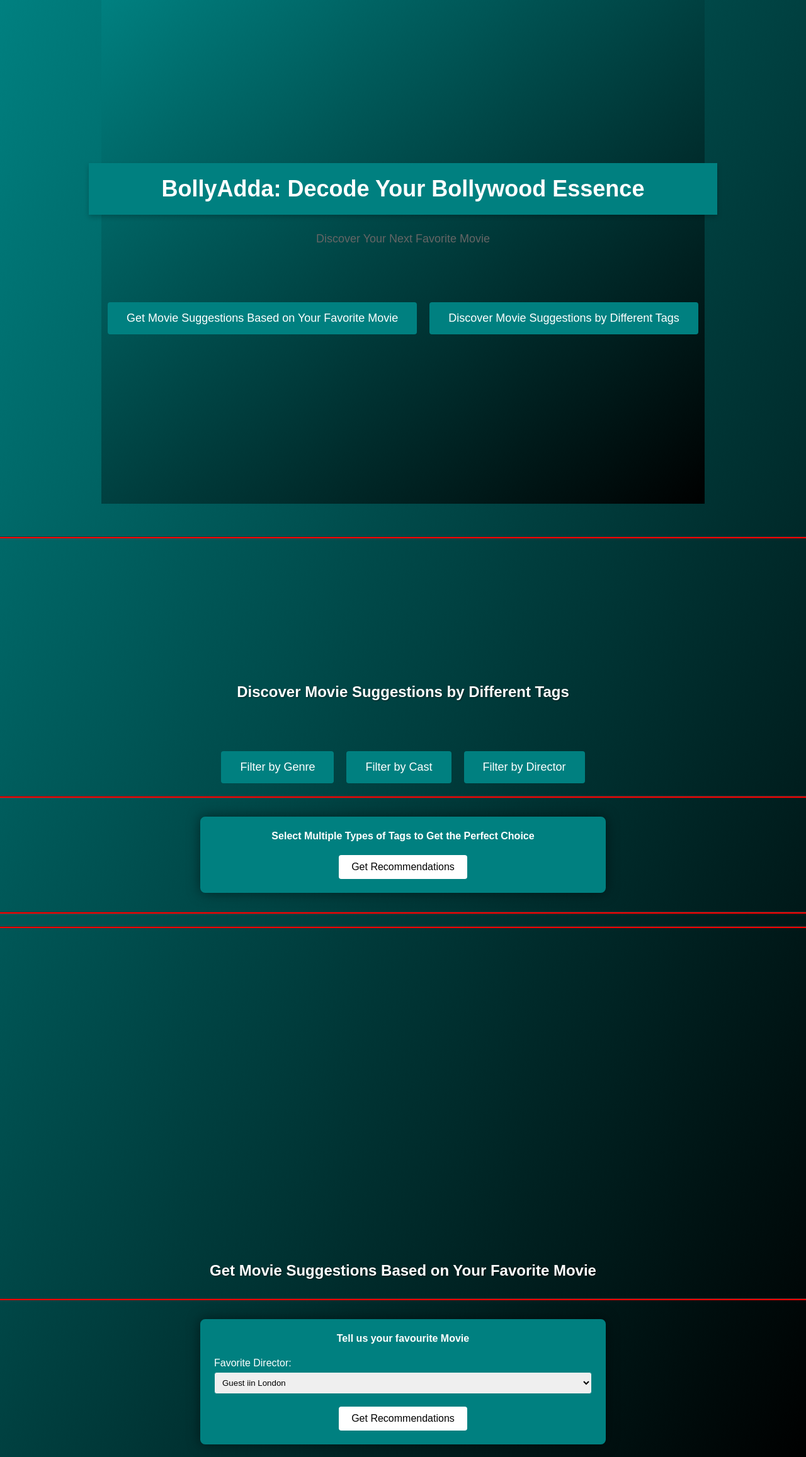
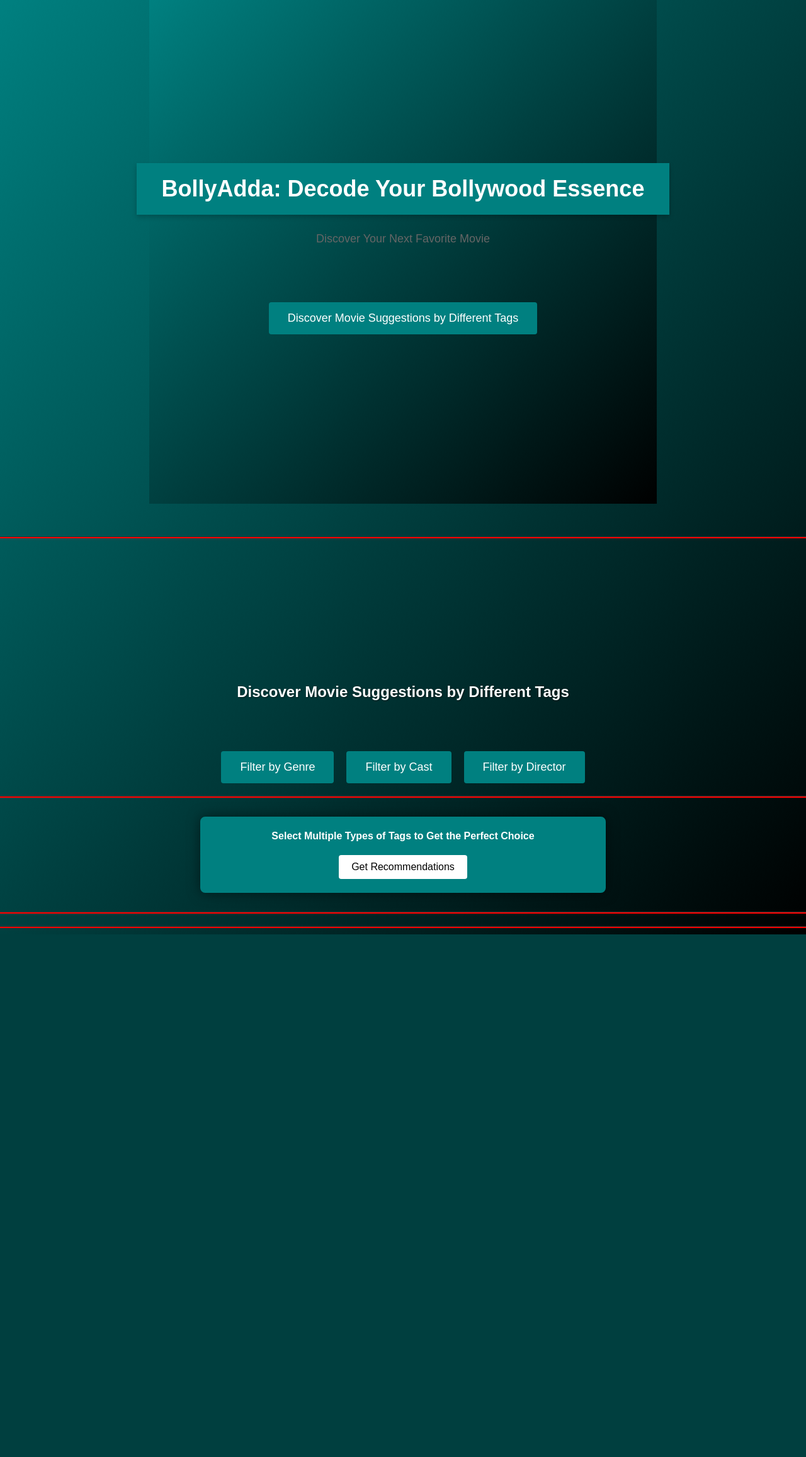
Before and after one commit to nikhildeshmukh454/BollyAdda-Movie-recommendation, a Flask app: page / in a window 1280 px wide. Shown: the whole page at 63% size. After the commit the page ends 1484 px from the top, so only its background shows below. Run offline with Flask 3, Linux system fonts and the light colour scheme.

Commit message:
Update index1.html

```diff
--- a/templates/index1.html
+++ b/templates/index1.html
@@ -20,7 +20,7 @@
     <h1>BollyAdda: Decode Your Bollywood Essence</h1>
     <p>Discover Your Next Favorite Movie</p>
     <div class="button-container">
-        <button onclick="scrollToSection('BYMOVIE')">Get Movie Suggestions Based on Your Favorite Movie</button>
+<!--         <button onclick="scrollToSection('BYMOVIE')">Get Movie Suggestions Based on Your Favorite Movie</button> -->
         <button onclick="scrollToSection('BYTAG')">Discover Movie Suggestions by Different Tags</button>
     </div>
 </div>
@@ -347,7 +347,7 @@
 
 
 
-   <div id="BYMOVIE">
+<!--    <div id="BYMOVIE">
 
     <h2 class="headline"> Get Movie Suggestions Based on Your Favorite Movie   </h2> </div>
     <hr width="100%;" color="red" size="4">
@@ -503,7 +503,7 @@
 
 
 
-
+    -->
 
 
 
```
